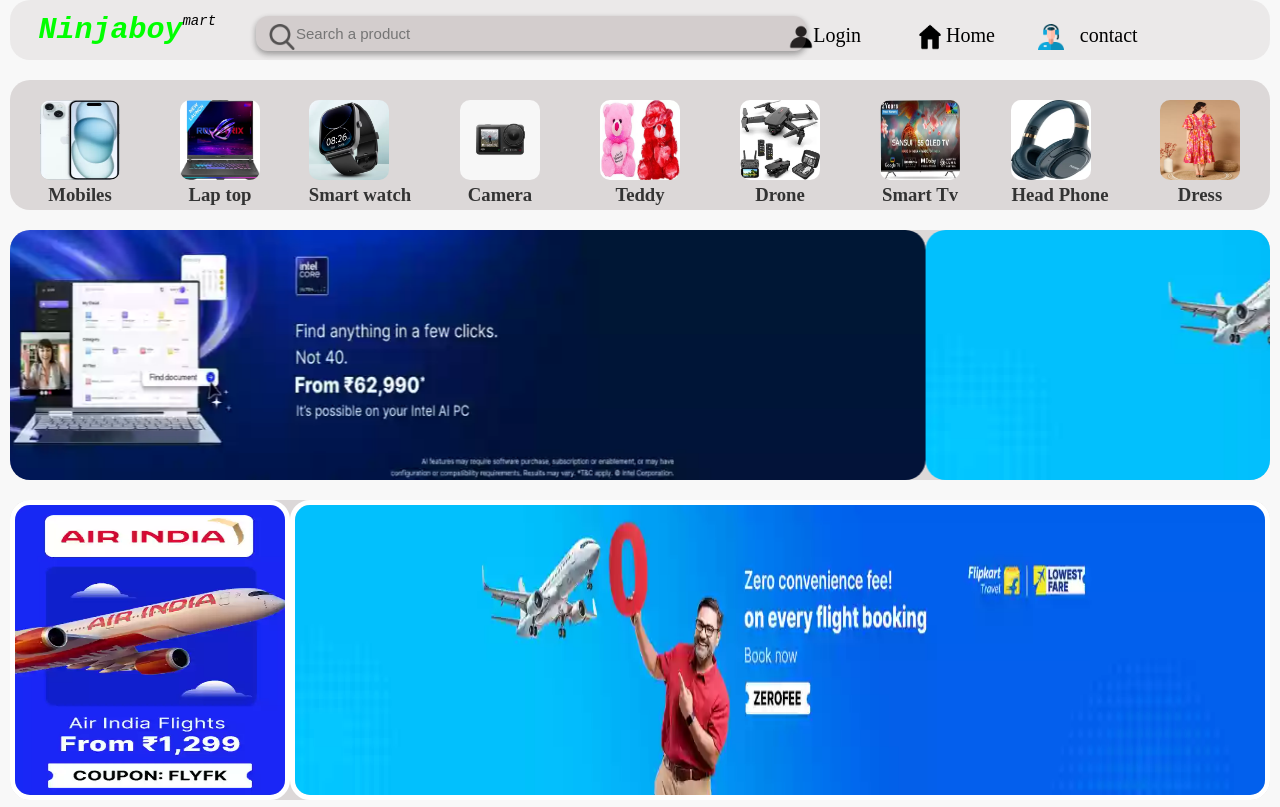
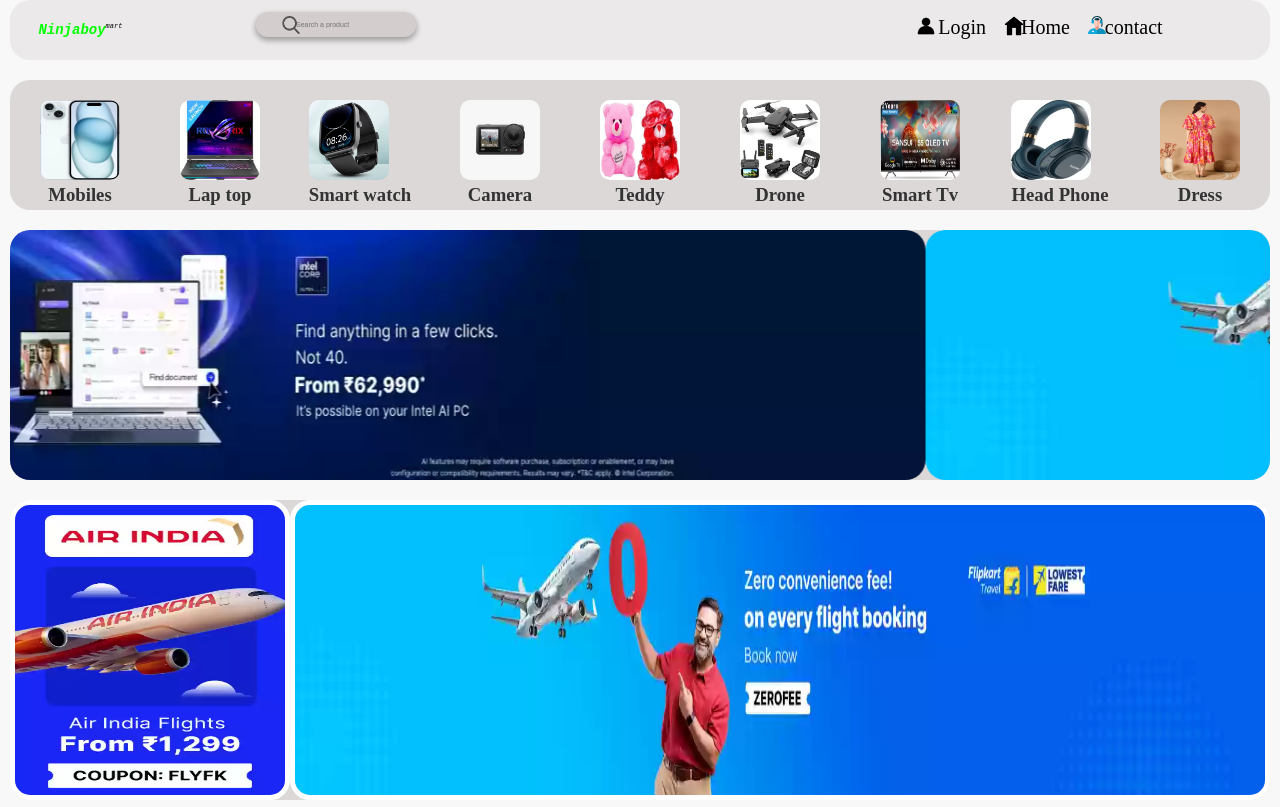
Before and after one commit to yogamurugan285/e_commerse, a plain HTML site: page home.html in a window 1280 px wide. Shown: the top 807 px of the page. Drawn offline with Linux system fonts and the light colour scheme.

Commit message:
first commit

```diff
--- a/home.html
+++ b/home.html
@@ -131,6 +131,122 @@
             border-style: solid;
             border-color: rgb(48, 48, 48);
         }
+        @media (max-width: 600px) {
+
+        }
+        .header {
+
+            display: flex;
+            margin-right: 10px;
+            margin-left: 10px;
+            border-radius: 20px;
+            background-color: rgba(231, 229, 229, 0.743);
+            max-width: 100%;
+            width: auto;
+            height: 60px;
+            flex-wrap: wrap;
+            justify-content: space-between;
+            align-items: center;
+
+        }
+
+        ul,
+        li {
+            display: inline;
+            color: black;
+
+
+        }
+
+        a {
+            text-decoration: none;
+        }
+
+        ul {
+            position: absolute;
+            right: 8%;
+            top: 2%;
+            font-size: 20px;
+
+        }
+
+        li {
+            margin:15px;
+        }
+
+
+        .cart {
+            position: absolute;
+            margin-top: 0px;
+            right: 60%;
+            width: 22px;
+            height: 20px;
+
+        }
+
+        .login {
+            position: absolute;
+            margin-top: 0px;
+            right: 95%;
+            width: 20px;
+            height: 20px;
+        }
+
+        .contact {
+            position: absolute;
+            margin-top: 0px;
+            right: 28%;
+            width: 18px;
+            height: 18px;
+        }
+
+        .search {
+            position: absolute;
+            top: 2%;
+            left: 22%;
+            opacity: 0.6;
+            z-index: 1;
+            width: 18px;
+            height: 18px;
+        }
+
+        .ninja {
+            display: flex;
+            font-style: oblique;
+            font-size: 7px;
+            color: rgb(0, 255, 0);
+            position: absolute;
+            left: 3%;
+        }
+
+        .ninja sub {
+            font-size: 7px;
+            color: black;
+        }
+
+        .searchbar input {
+            padding-left: 40px;
+            position: absolute;
+            top:1.5%;
+            left: 20%;
+            font-size: 7px;
+            background-color: rgba(143, 128, 128, 0.267);
+            width: 160px;
+            height: 25px;
+            border-radius: 12px;
+            border: hidden;
+            outline: transparent;
+            box-shadow: rgba(0, 0, 0, 0.16) 0px 3px 6px, rgba(0, 0, 0, 0.23) 0px 3px 6px;
+        }
+
+        .searchbar input:focus {
+            border: 2px;
+            border-style: solid;
+            border-color: rgb(48, 48, 48);
+        }
+.dl{
+    font-size: xx-small;
+}
 
 
 
```
Also changed, not shown: hhhhhhh.html (added, +163 -0 lines).
